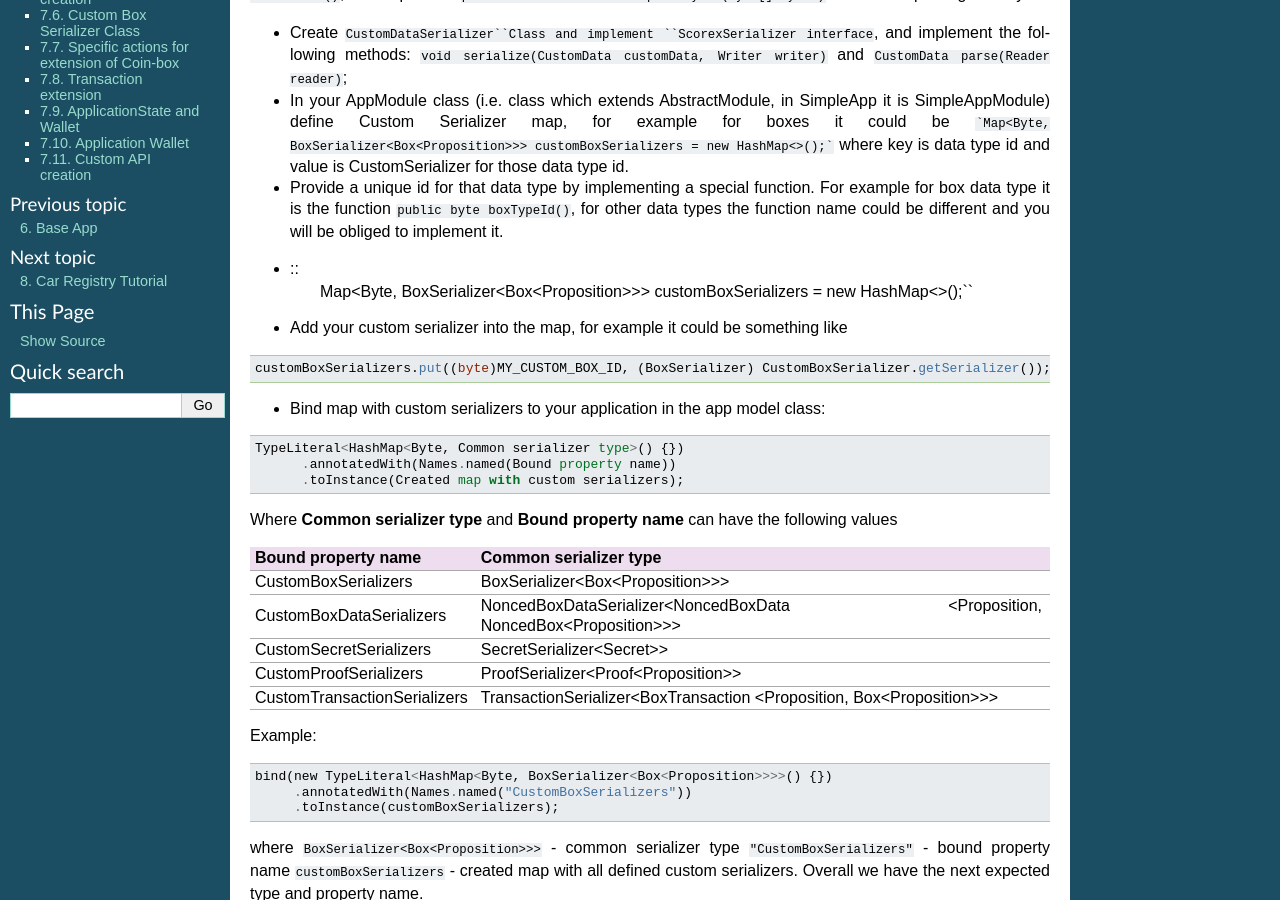
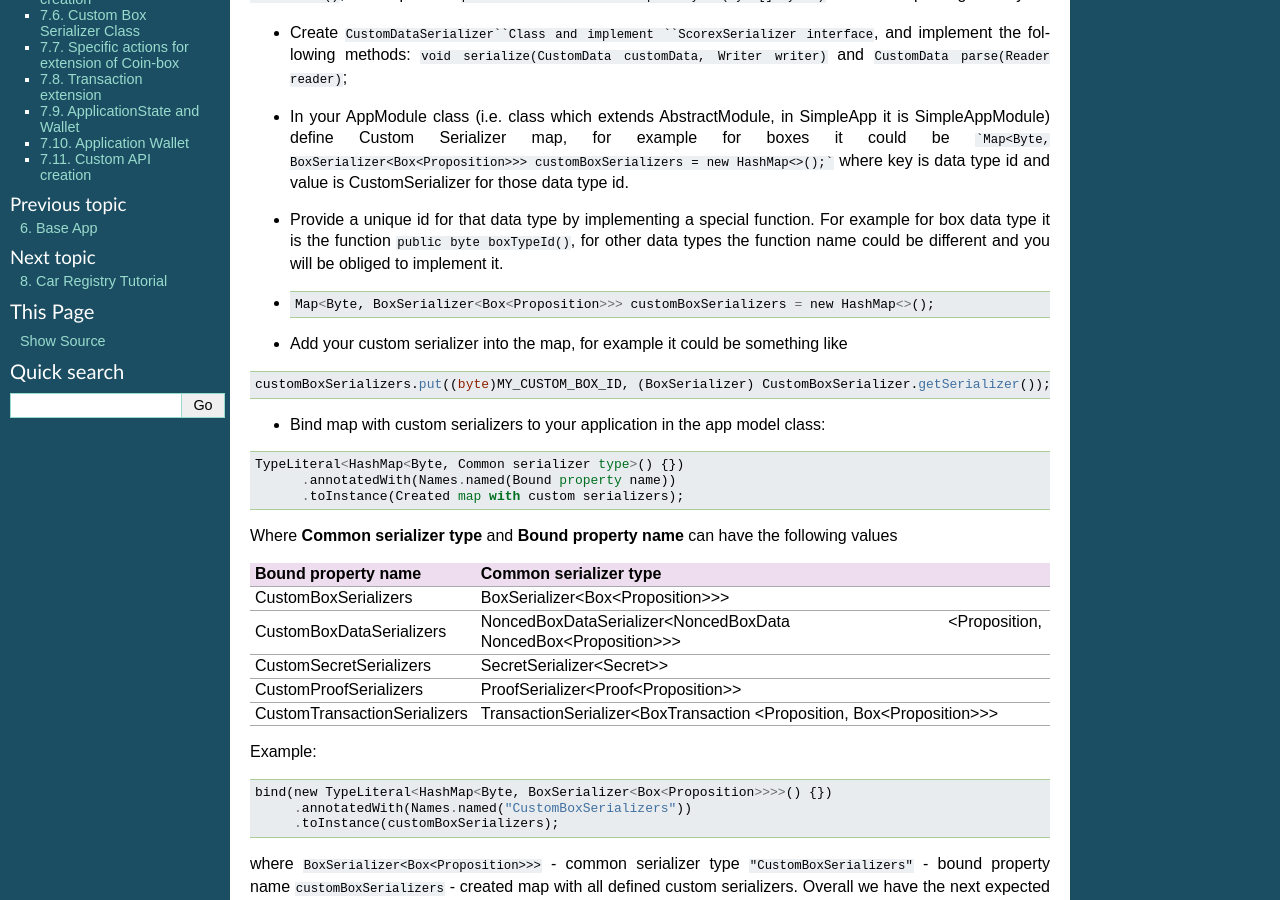
Before and after one commit to megaluck/documentation, a Sphinx documentation site: the page built from docs/introduction/07-Sidechain-SDK-extension.rst, in a window 1280 px wide and 900 px high, scrolled down 308 px. Built offline with Sphinx 7.4.7, drawn with Linux system fonts in a browser that asks for light colours.

```diff
--- a/docs/introduction/07-Sidechain-SDK-extension.rst
+++ b/docs/introduction/07-Sidechain-SDK-extension.rst
@@ -20,7 +20,8 @@ CustomData are the following:
 * Provide a unique id for that data type by implementing a special function. For example for box data type it is the function  ``public byte boxTypeId()``, for other data types the function name could be different and you will be obliged to implement it.
 
 * ::
-   Map<Byte, BoxSerializer<Box<Proposition>>> customBoxSerializers = new HashMap<>();``
+
+   Map<Byte, BoxSerializer<Box<Proposition>>> customBoxSerializers = new HashMap<>();
 
 * Add your custom serializer into the map, for example it could be something  like
 
```
